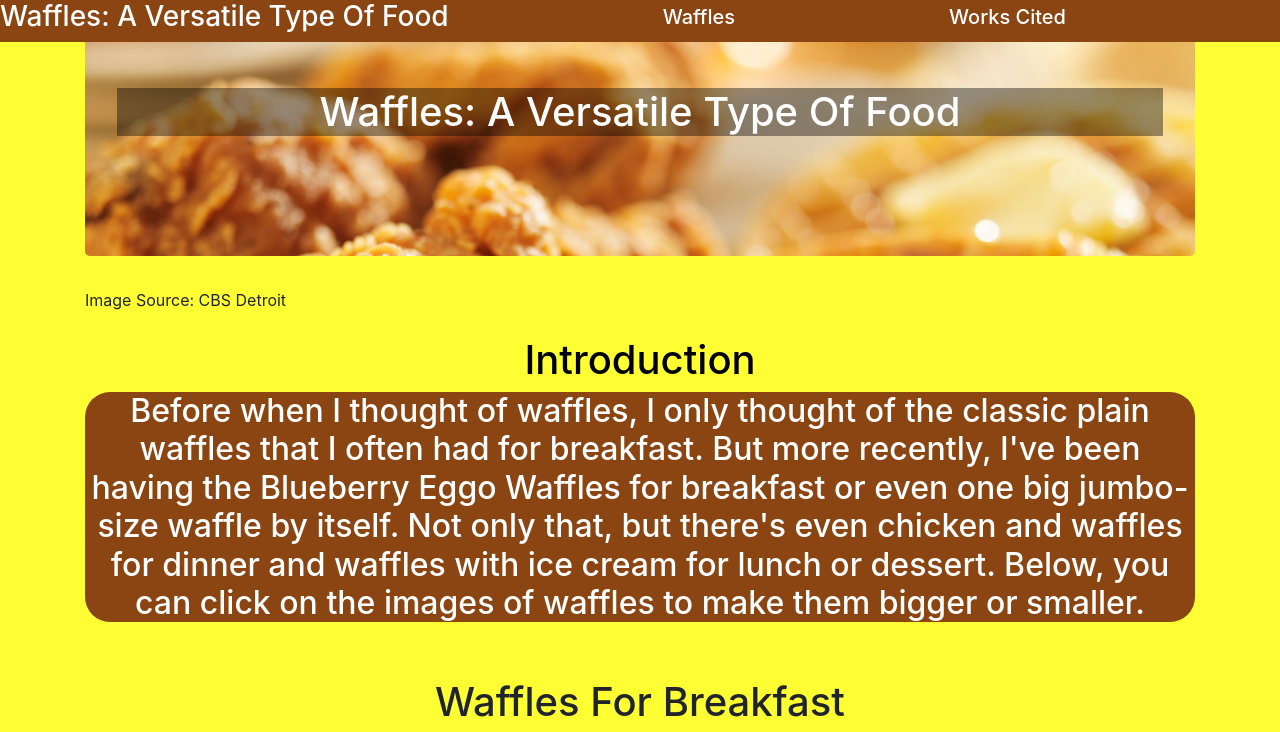
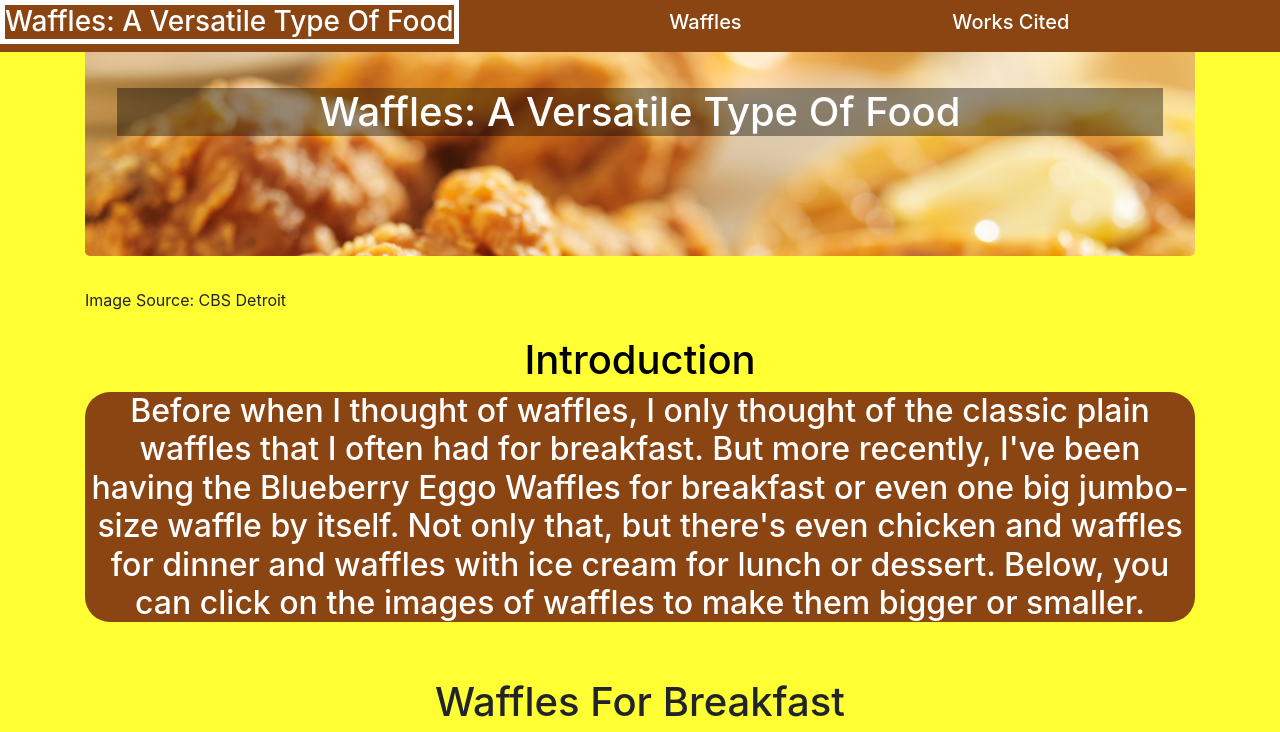
Before and after one commit to christopherf242/Waffles-A-Versatile-Type-Of-Food, a React (Create React App) app: page / in a window 1280 px wide. Shown: the top 732 px of the page. Built offline with nearby package versions, Linux system fonts and the light colour scheme.

Commit message:
I added a border around the title

```diff
--- a/public/index.html
+++ b/public/index.html
@@ -33,7 +33,7 @@
     <!-- Chris working on using flexbox section divider to create a navigation bar -->
     <div class="navigation-bar">
 
-      <h3 class="navigation-bar-words">Waffles: A Versatile Type Of Food</h3>
+      <h3 id="navigation-bar-title"class="navigation-bar-words">Waffles: A Versatile Type Of Food</h3>
 
       <h5 class="navigation-bar-words"><a class="navigation-bar-words" href="#breakfast">Waffles</a></h5>
 
--- a/public/indexHtml.css
+++ b/public/indexHtml.css
@@ -7,6 +7,9 @@ body {
   padding: 0;
 }
 
+#navigation-bar-title {
+  border: white solid 5px;
+}
 
 .navigation-bar {
   display: flex;
```
